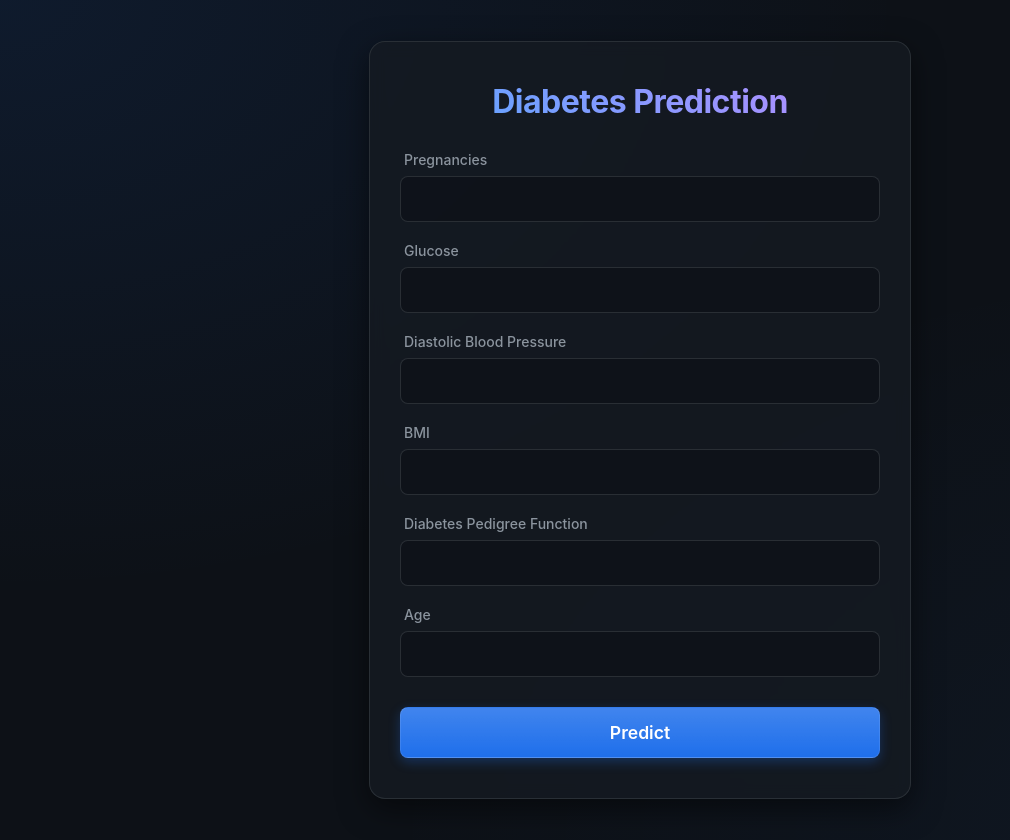
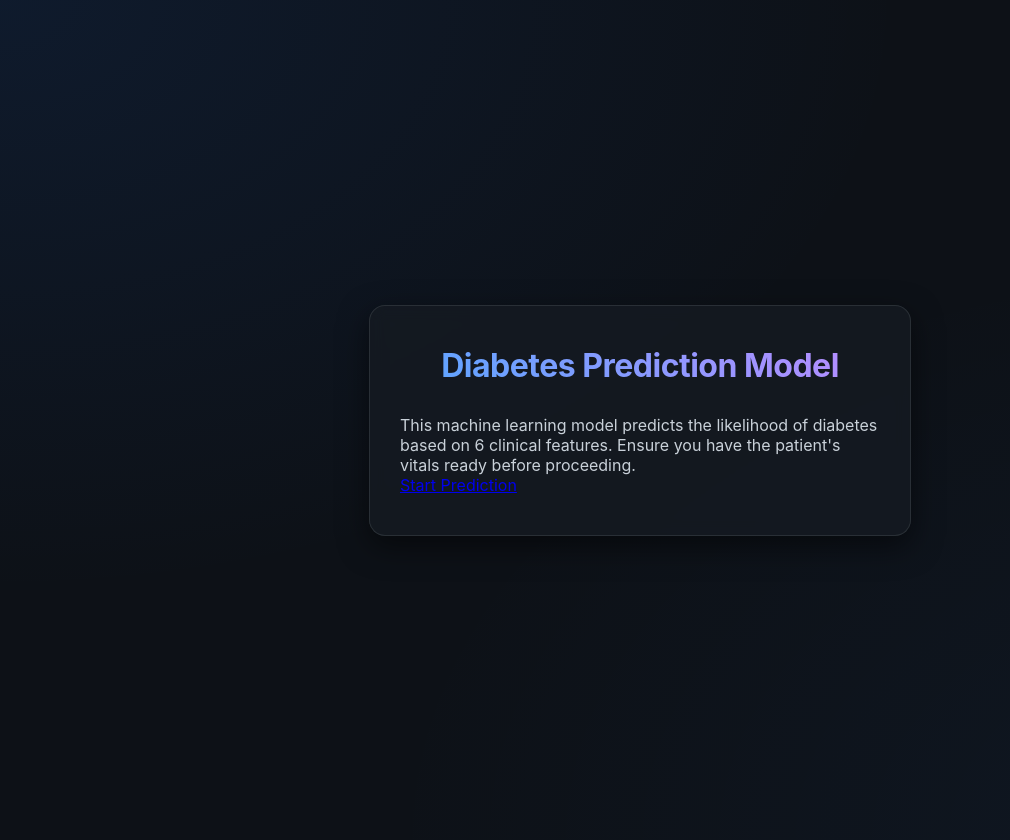
Before and after one commit to bhaskarkumar1667/diabetes_model, a Flask app: page / in a window 1280 px wide. Shown: the whole page, without its empty margins (0-1010 px from the left). Run offline with Flask 3, Linux system fonts and the light colour scheme; parts of the project's set-up code (start-up, migrations or seed data) failed here and were passed over.

Commit message:
Update home.html

```diff
--- a/templates/home.html
+++ b/templates/home.html
@@ -3,43 +3,16 @@
 <head>
     <meta charset="UTF-8">
     <meta name="viewport" content="width=device-width, initial-scale=1.0">
-    <title>Diabetes Prediction</title>
-    <link rel="stylesheet" href="style.css">
+    <title>Diabetes Predictor - Home</title>
+    <!-- Flask only (This will look broken in VS Code previewers) -->
+<link rel="stylesheet" href="{{ url_for('static', filename='style.css') }}">
+</head>
+<body>
+    <div class="container hero">
+        <h1>Diabetes Prediction Model</h1>
+        <p>This machine learning model predicts the likelihood of diabetes based on 6 clinical features. Ensure you have the patient's vitals ready before proceeding.</p>
 
-
-</head>
-
-<body>
-
-<div class="container">
-
-<h1>Diabetes Prediction</h1>
-
-<form action="{{ url_for('predict') }}" method="POST">
-
-<label>Pregnancies</label>
-<input type="number" name="Pregnant" required>
-
-<label>Glucose</label>
-<input type="number" step="any" name="Glucose" required>
-
-<label>Diastolic Blood Pressure</label>
-<input type="number" step="any" name="Diastolic_BP" required>
-
-<label>BMI</label>
-<input type="number" step="any" name="BMI" required>
-
-<label>Diabetes Pedigree Function</label>
-<input type="number" step="any" name="Diabetes_Pedigree" required>
-
-<label>Age</label>
-<input type="number" step="any" name="Age" required>
-
-<button type="submit">Predict</button>
-
-</form>
-
-</div>
-
+        <a href="{{ url_for('predict') }}" class="btn">Start Prediction</a>
+    </div>
 </body>
 </html>
```
